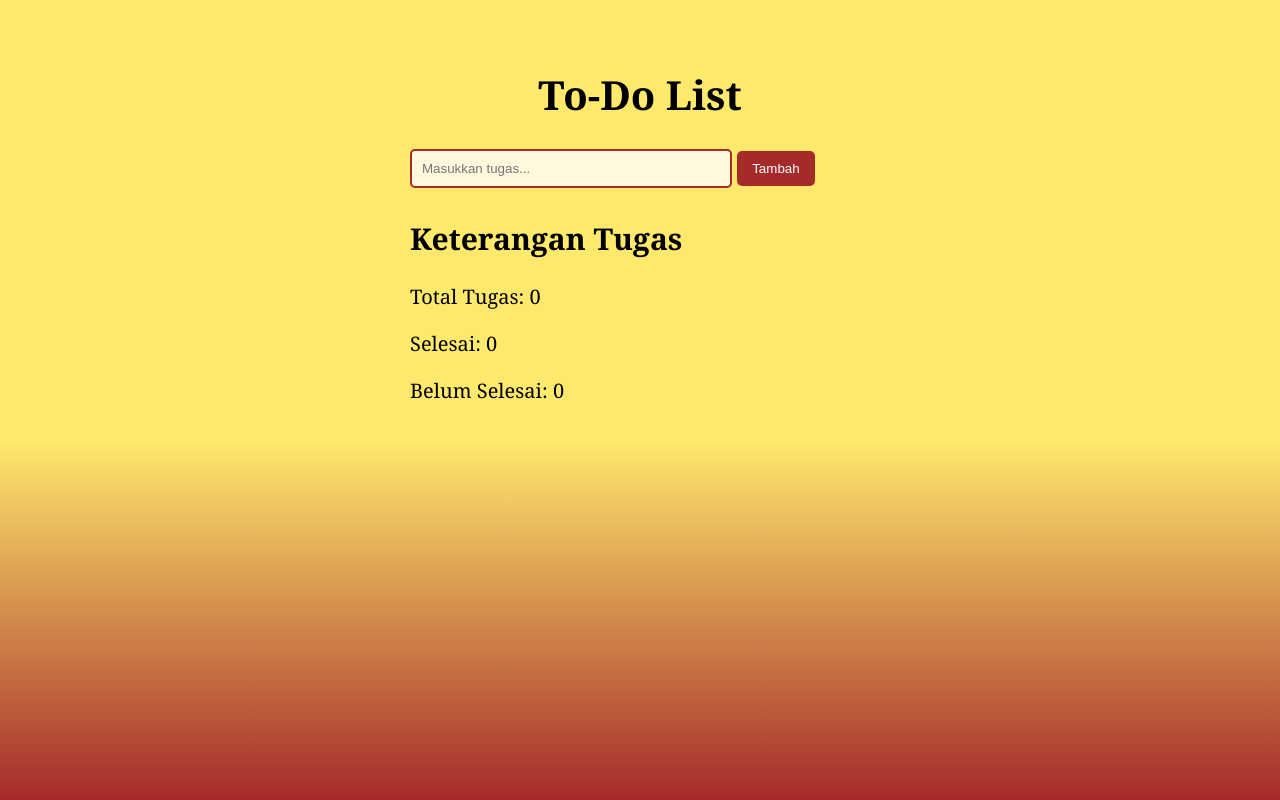
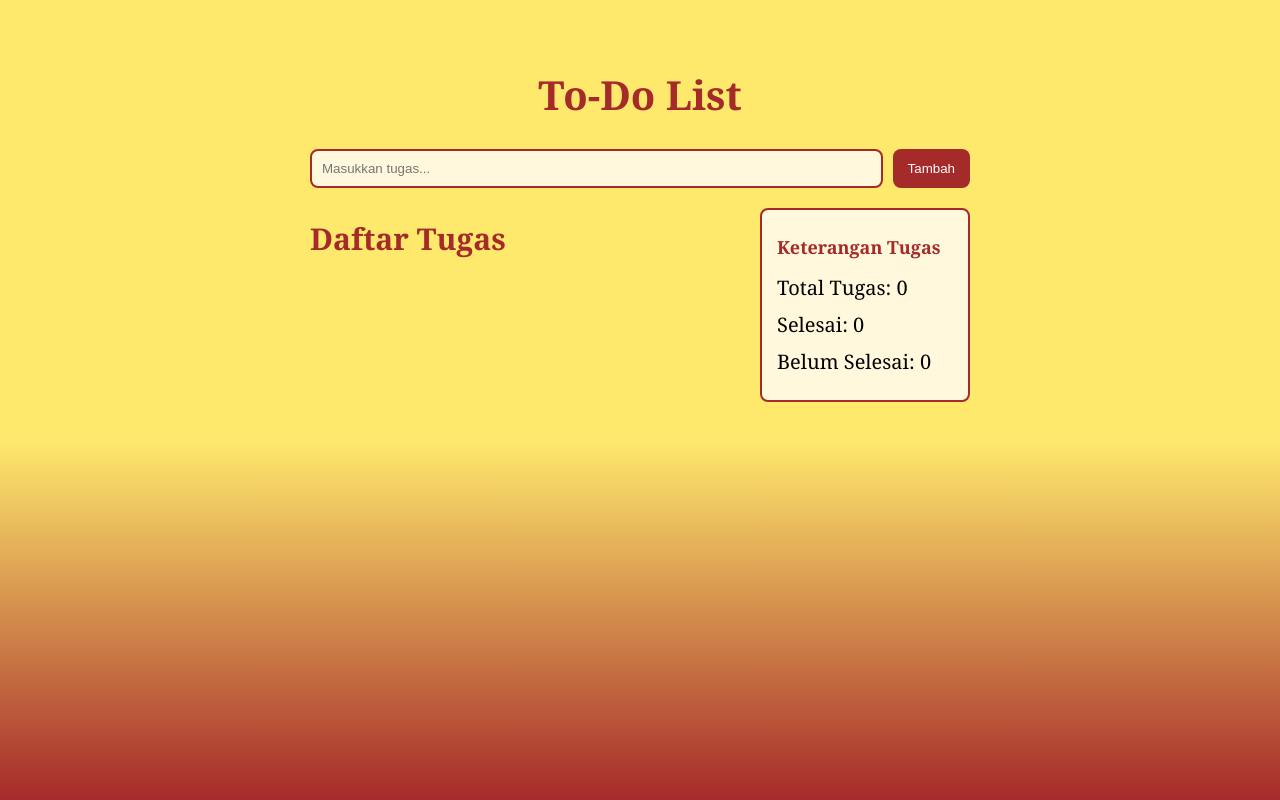
Before and after one commit to dzulfikriamsir-wq/To-do-List, a plain HTML site: page index.html in a window 1280 px wide. Drawn offline with Linux system fonts and the light colour scheme.

Commit message:
update tampilan To do List

```diff
--- a/index.html
+++ b/index.html
@@ -1,29 +1,45 @@
 <!DOCTYPE html>
 <html lang="id">
+
 <head>
     <meta charset="UTF-8">
     <meta name="viewport" content="width=device-width, initial-scale=1.0">
     <title>To-Do List</title>
     <link rel="stylesheet" href="style.css">
 </head>
+
 <body>
 
     <h1>To-Do List</h1>
 
+    <div class="input-area">
         <input type="text" id="input-tugas" placeholder="Masukkan tugas...">
         <button id="btn-tambah">Tambah</button>
+    </div>
 
     <p id="pesan-peringatan"></p>
 
+    <div class="konten">
+
+        <div class="daftar-area">
+            <h2>Daftar Tugas</h2>
+
             <ul id="daftar-tugas">
             </ul>
+        </div>
 
+        <div id="statistik">
             <h2>Keterangan Tugas</h2>
 
             <p>Total Tugas: <span id="total-tugas">0</span></p>
             <p>Selesai: <span id="tugas-selesai">0</span></p>
             <p>Belum Selesai: <span id="tugas-belum-selesai">0</span></p>
+        </div>
+
+    </div>
 
     <script src="app.js"></script>
+
 </body>
+
 </html>
--- a/style.css
+++ b/style.css
@@ -1,7 +1,7 @@
 body {
     font-family: Georgia, 'Times New Roman', sans-serif;
-    font-size: 20PX;
-    width: 500px;
+    font-size: 20px;
+    width: 700px;
     min-height: 100vh;
     margin: 0 auto;
     padding: 40px 20px;
@@ -9,35 +9,61 @@ body {
     background: linear-gradient(to bottom, #ffe96d 0%, #ffe96d 55%, #a52a2a 100%);
 }
 
+/* Judul */
 h1 {
     text-align: center;
+    color: #a52a2a;
 }
 
+/* Area input */
+.input-area {
+    display: flex;
+    gap: 10px;
+}
+
+/* Kotak input */
 #input-tugas {
-    width: 70%;
+    flex: 1;
     padding: 10px;
     box-sizing: border-box;
     background-color: #fff8dc;
     border: 2px solid #a52a2a;
-    border-radius: 5px;
+    border-radius: 8px;
 }
 
+/* Tombol Tambah */
 #btn-tambah {
     padding: 10px 15px;
     background-color: #a52a2a;
     color: white;
     border: none;
-    border-radius: 5px;
+    border-radius: 8px;
+    cursor: pointer;
 }
 
+/* Pesan peringatan */
 #pesan-peringatan {
-    color: red;
+    color: #a52a2a;
 }
 
+/* Membuat daftar tugas dan statistik berdampingan */
+.konten {
+    display: flex;
+    gap: 25px;
+    align-items: flex-start;
+}
+
+/* Area daftar tugas */
+.daftar-area {
+    flex: 1;
+}
+
+/* Daftar tugas */
 #daftar-tugas {
     padding: 0;
 }
 
+/* Setiap tugas */
 #daftar-tugas li {
     display: flex;
     align-items: center;
@@ -45,30 +71,56 @@ h1 {
     list-style: none;
     padding: 10px;
     margin-bottom: 8px;
-    border: 2px solid #fc2104;
+    background-color: #fff8dc;
+    border: 2px solid #a52a2a;
+    border-radius: 8px;
 }
 
+/* Teks tugas */
 #daftar-tugas li span {
     flex: 1;
 }
 
+/* Tombol Hapus */
 #daftar-tugas li button {
     padding: 6px 10px;
-    background-color: #f44336;
+    background-color: #a52a2a;
     color: #ffe96d;
     border: none;
-    border-radius: 4px;
+    border-radius: 6px;
     cursor: pointer;
 }
 
-#daftar-tugas li button {
-    background-color: #d32f2f;
+/* Tugas selesai */
+.completed {
+    text-decoration: line-through;
+    color: #8b6f00;
 }
 
-.completed {
-    text-decoration: line-through;
+/* Judul Daftar Tugas dan Keterangan */
+h2 {
+    margin-top: 10px;
+    color: #a52a2a;
 }
 
-h2 {
-    margin-top: 30px;
+/* judul 'keterangan tugas' */
+#statistik h2 {
+    font-size: 18px;
+    margin-top: 10px;
+    color: #a52a2a;
 }
+
+/* Keterangan tugas */
+#statistik {
+    width: 210px;
+    padding: 15px;
+    box-sizing: border-box;
+    background-color: #fff8dc;
+    border: 2px solid #a52a2a;
+    border-radius: 8px;
+}
+
+/* Jarak paragraf statistik */
+#statistik p {
+    margin: 10px 0;
+}
```
Lines whose indentation alone changed are shown as unchanged.
